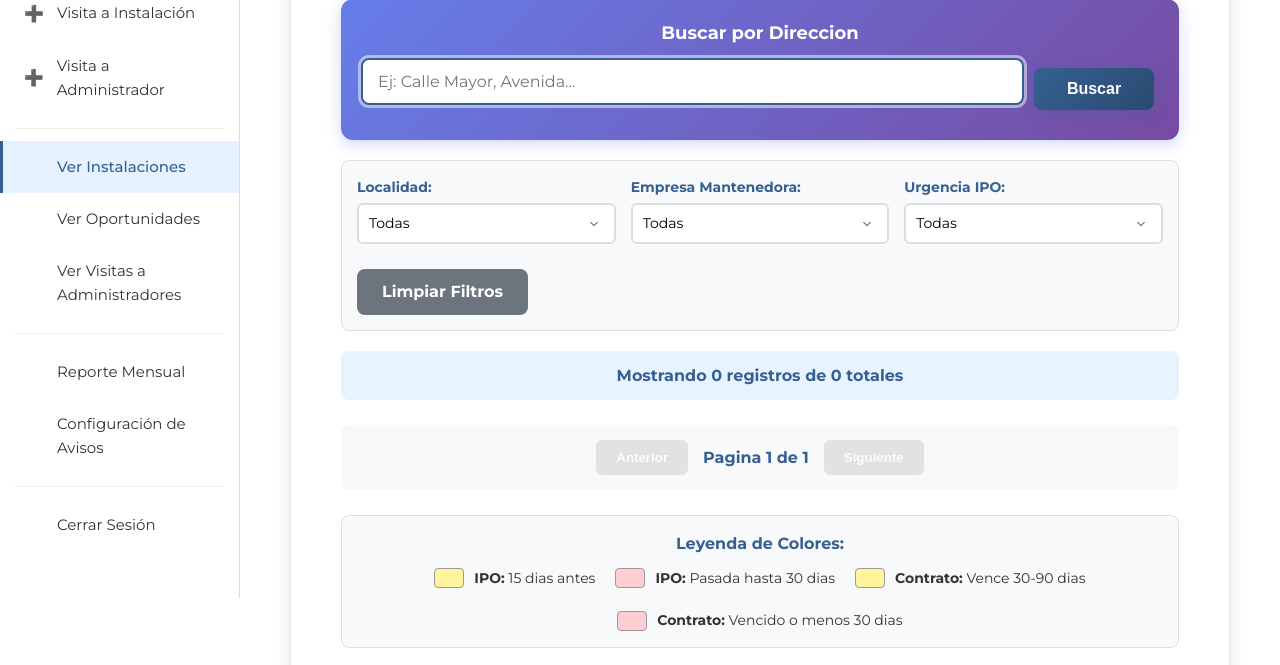
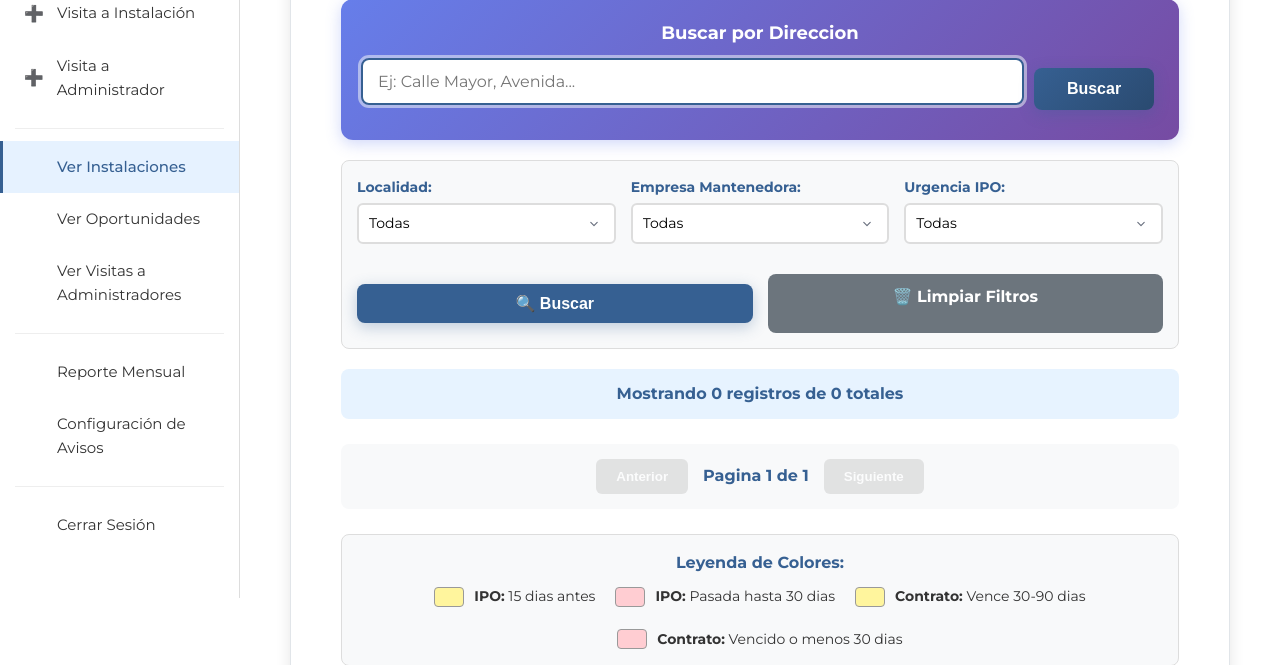
Before and after one commit to mstmarc/ascensoralert_, a Flask app: page /leads_dashboard in a window 1280 px wide. Shown: the part 202-867 px from the top of the page. Run offline with Flask 3, Linux system fonts and the light colour scheme; the visitor is signed in with stand-in values (Sample User, id 1); data that the repository does not hold is empty.

Commit message:
Update buscar en filtro

```diff
--- a/templates/dashboard.html
+++ b/templates/dashboard.html
@@ -448,7 +448,14 @@
                         </div>
                     </div>
 
-                    <a href="/leads_dashboard" class="btn-limpiar">Limpiar Filtros</a>
+                    <div style="display: flex; gap: 10px; margin-top: 15px; flex-wrap: wrap;">
+                        <button type="submit" style="background: #366092; color: white; padding: 10px 25px; border: none; border-radius: 8px; font-weight: bold; cursor: pointer; transition: all 0.3s; flex: 1; min-width: 150px;">
+                            🔍 Buscar
+                        </button>
+                        <a href="/leads_dashboard" class="btn-limpiar" style="flex: 1; min-width: 150px; margin-top: 0;">
+                            🗑️ Limpiar Filtros
+                        </a>
+                    </div>
                 </div>
 
                 <input type="hidden" name="page" value="1">
```
